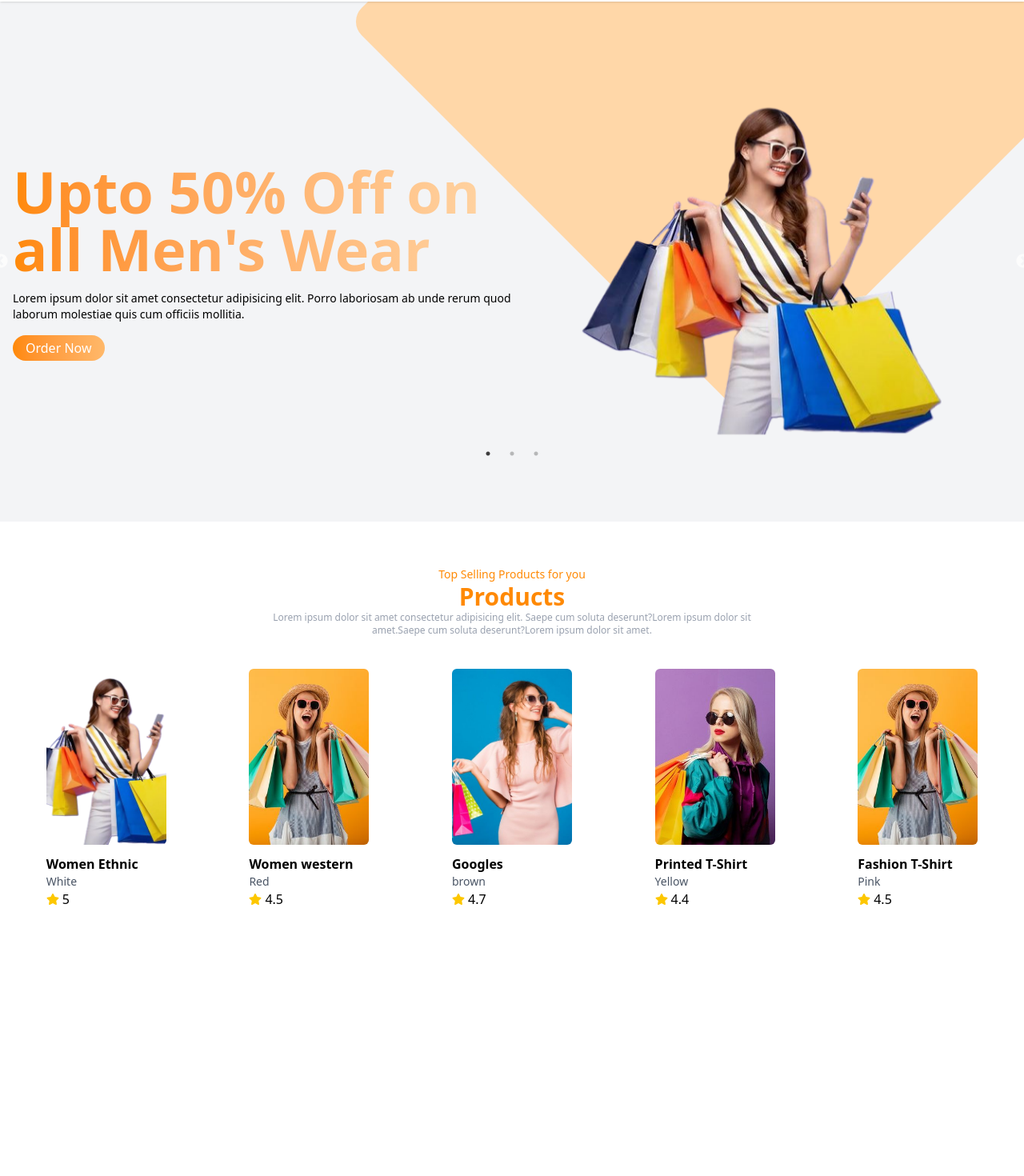
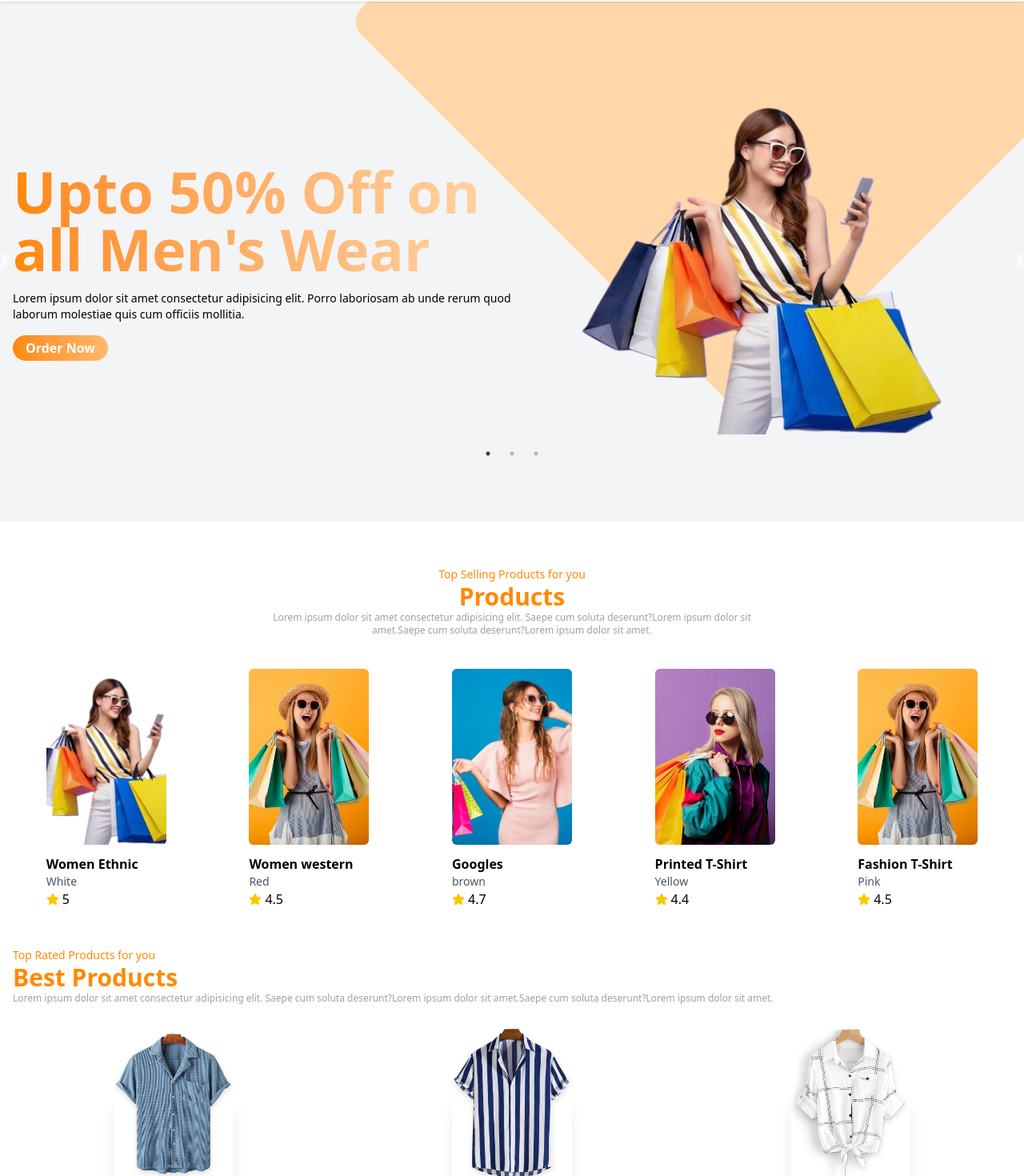
Before and after one commit to saifhusain62/Shop_Ecommerce, a React (Vite) app: page / in a window 1280 px wide. Shown: the part 90-1560 px from the top of the page at 80% size. Before the commit the page ends 1274 px from the top, so only its background shows below. Built offline with nearby package versions, Linux system fonts and the light colour scheme.

Commit message:
TOP Product section make

```diff
--- a/src/App.jsx
+++ b/src/App.jsx
@@ -4,6 +4,7 @@ import Hero from './assets/components/Hero/Hero'
 import Products from './assets/components/Products/Products'
 import AOS from "aos"
 import 'aos/dist/aos.css';
+import TopProducts from './assets/components/TopProducts.jsx/TopProducts'
 
 
 function App() {
@@ -21,6 +22,7 @@ function App() {
       <Navbar/>
       <Hero/>
       <Products/>
+      <TopProducts/>
     </div>
   )
 }
--- a/src/assets/components/Hero/Hero.jsx
+++ b/src/assets/components/Hero/Hero.jsx
@@ -51,19 +51,26 @@ function Hero() {
             <div className='grid grid-cols-1 sm:grid-cols-2'>
               {/* TEXT CONTENT SECTION */}
               <div className='flex flex-col justify-center gap-4 pt-12 sm:pt-0 text-center sm:text-left order-2 sm:order-1 relative'>
-                <h1 className='text-5xl sm:text-6xl lg:text-7xl font-bold bg-gradient-to-r from-orange-400 to-orange-200 text-transparent bg-clip-text'>
+                <h1 className='text-5xl sm:text-6xl lg:text-7xl font-bold bg-gradient-to-r from-orange-400 to-orange-200 text-transparent bg-clip-text'
+                 data-aos = "fade-left"
+                >
                   {data.title}
                 </h1>
                 <p className='text-sm'>{data.description}</p>
                 <div>
                   <button
                   className='bg-gradient-to-r from-orange-400 to-orange-300 transition-all duration-200 text-white py-1 px-4
-                 rounded-full flex items-center gap-3 group cursor-pointer'
+                 rounded-full flex items-center gap-3 group cursor-pointer font-semibold'
+                 data-aos="fade-down"
                   >Order Now</button>
                 </div>
               </div>
               {/* IMAGE SECTION */}
-              <div className='order-1 sm:order-2'>
+              <div className='order-1 sm:order-2'
+              data-aos = "zoom-in"
+
+
+              >
                 <div>
                   <img src={data.img} alt=""
                   className='w-[300px] h-[300px] sm:h-[450px] sm:w-[450px] sm:scale-125 object-contain mx-auto lg:scale-120'
--- /dev/null
+++ b/src/assets/components/TopProducts.jsx/TopProducts.jsx
@@ -0,0 +1,74 @@
+import React from 'react'
+import Img1 from "/shirt.png"
+import Img2 from "/shirt2.png"
+import Img3 from "/shirt3.png"
+
+
+const ProductsData = [
+    {
+        id:1,
+        img:Img1,
+        title:"Casual Wear",
+        description:
+        "Lorem ipsum dolor sit amet consectetur adipisicing elit. Placeat optio laborum eligendi nisi earum eos ipsum sequi commodi? Maiores, repellat."
+    },
+     {
+        id:2,
+        img:Img2,
+        title:"Printed Shirt",
+        description:
+        "Lorem ipsum dolor sit amet consectetur adipisicing elit. Placeat optio laborum eligendi nisi earum eos ipsum sequi commodi? Maiores, repellat."
+    },
+     {
+        id:3,
+        img:Img3,
+        title:"Women Shirt",
+        description:
+        "Lorem ipsum dolor sit amet consectetur adipisicing elit. Placeat optio laborum eligendi nisi earum eos ipsum sequi commodi? Maiores, repellat."
+    },
+];
+
+function TopProducts() {
+  return (
+    <div>
+      <div className='container'>
+        {/* HEADER SECTION */}
+        <div className='text-left mb-10 '>
+                <p className='text-orange-400 text-sm' data-aos="fade-up">Top Rated  Products for you</p>
+                <h1 className='text-3xl font-bold text-orange-400' >Best Products</h1>
+                <p className='text-xs text-gray-400'>
+                    Lorem ipsum dolor sit amet consectetur adipisicing elit. Saepe cum soluta deserunt?Lorem ipsum dolor sit amet.Saepe cum soluta deserunt?Lorem ipsum dolor sit amet.
+                </p>
+            </div>
+
+
+        {/* BODY SECTION */}
+        <div
+        className='grid grid-cols-1  md:grid-cols-3 md:gap-5 sm:grid-cols-2 gap-20 place-items-center'
+        >
+            {
+                ProductsData.map((data)=>(
+                    <div className='rounded-2xl bg-white hover:bg-orange-400 hover:text-white relative shadow-xl duration-500 group max-w-[300px] mt-16'>
+                        {/* IMAGE SECTION */}
+                       <div className='h-[100px]'>
+                        <img src={data.img} alt=""
+                        className='max-w-[150px] block mx-auto transform -translate-y-20 group-hover:scale-105 duration-500 drop-shadow-md'
+                        />
+
+                       </div>
+                       {/* DETAILS SECTION */}
+                       <div className='p-4 text-center'>
+                        {/* STAR RATING */}
+
+                       </div>
+                    </div>
+                ))
+            }
+        </div>
+
+      </div>
+    </div>
+  )
+}
+
+export default TopProducts
```
